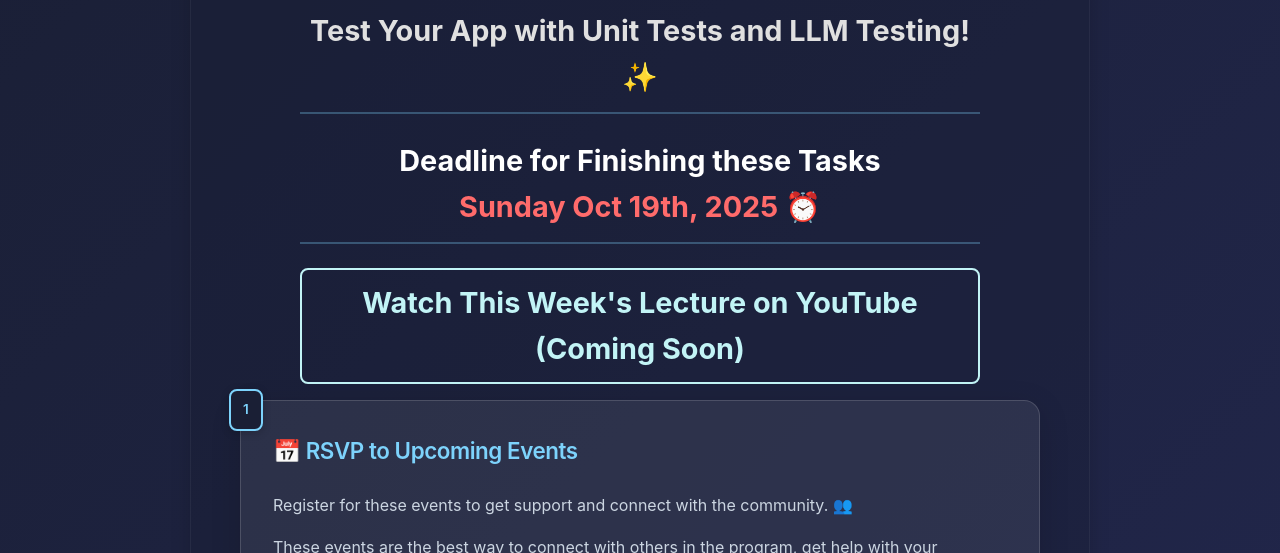
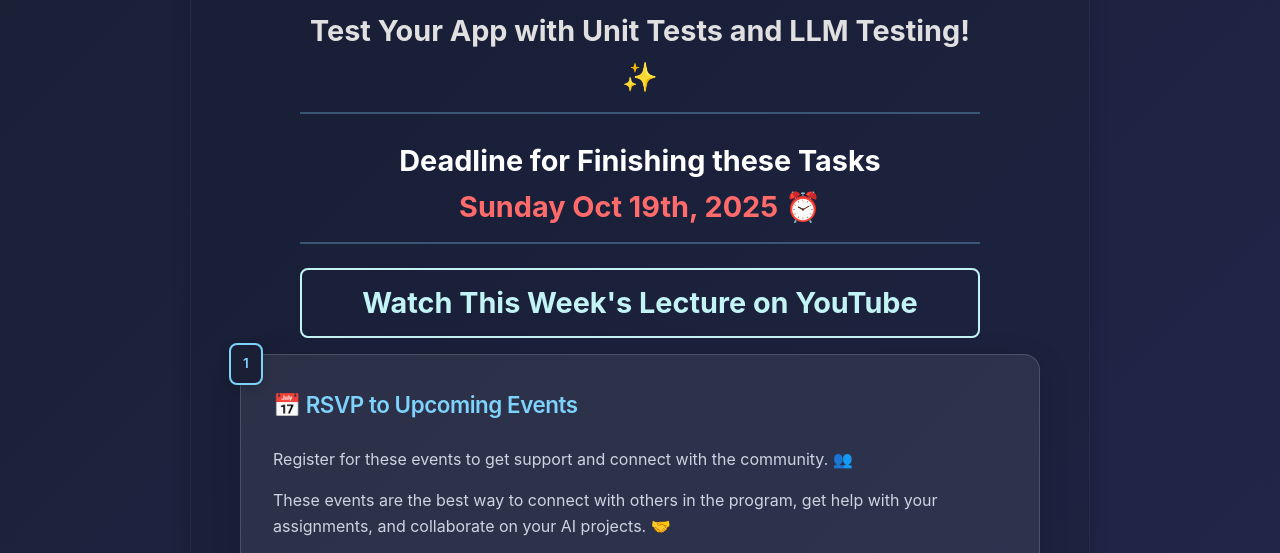
Before and after one commit to vam-nexus/byai-6, a plain HTML site: page week5.html in a window 1280 px wide. Shown: the part 224-777 px from the top of the page. Drawn offline with Linux system fonts and the light colour scheme.

Commit message:
added youtube

```diff
--- a/week5.html
+++ b/week5.html
@@ -49,8 +49,8 @@
                             Test Your App with Unit Tests and LLM Testing! ✨</h2>
                         <h2 style="color: white; width: 80%; text-align: center;">Deadline for Finishing these Tasks<br> <span style="color: #ff6b6b;">Sunday Oct 19th, 2025</span> ⏰ </h2>
                         <h2 style="color: rgb(255, 230, 230); width: 80%; text-align: center; border: 2px solid #c2f4f6; padding: 10px; border-radius: 8px; transition: transform 0.3s ease;">
-                            <a href="#" target="_blank" style="text-decoration: none;">
-                                <span style="color: #c2f4f6;">Watch This Week's Lecture on YouTube (Coming Soon)</span>
+                            <a href="https://youtu.be/RIFGN5zdbSY" target="_blank" style="text-decoration: none;">
+                                <span style="color: #c2f4f6;">Watch This Week's Lecture on YouTube</span>
                             </a>
                         </h2>
                         <style>
```
